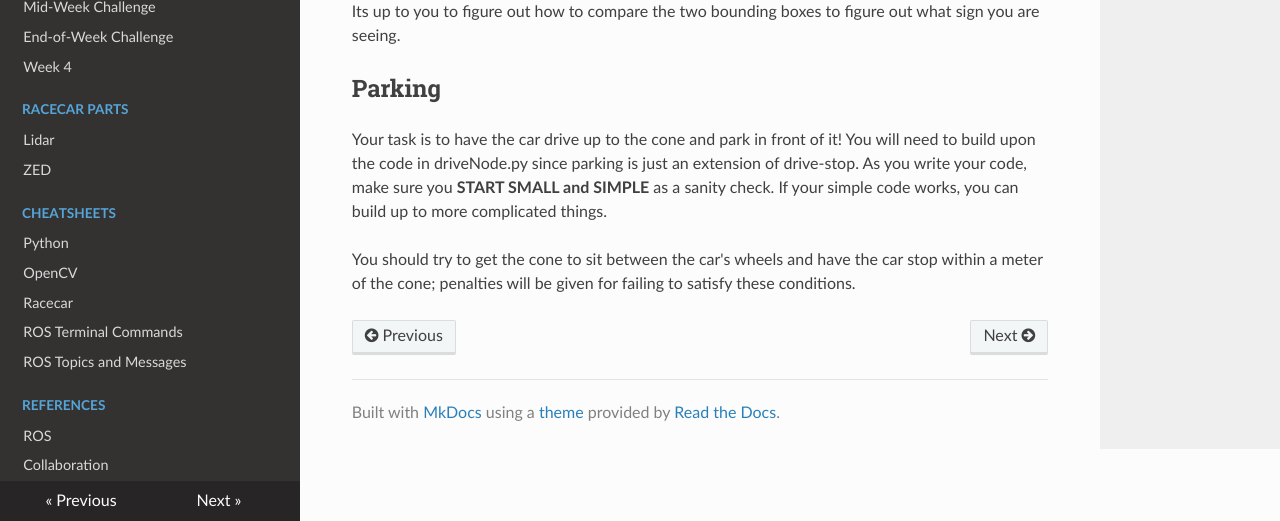
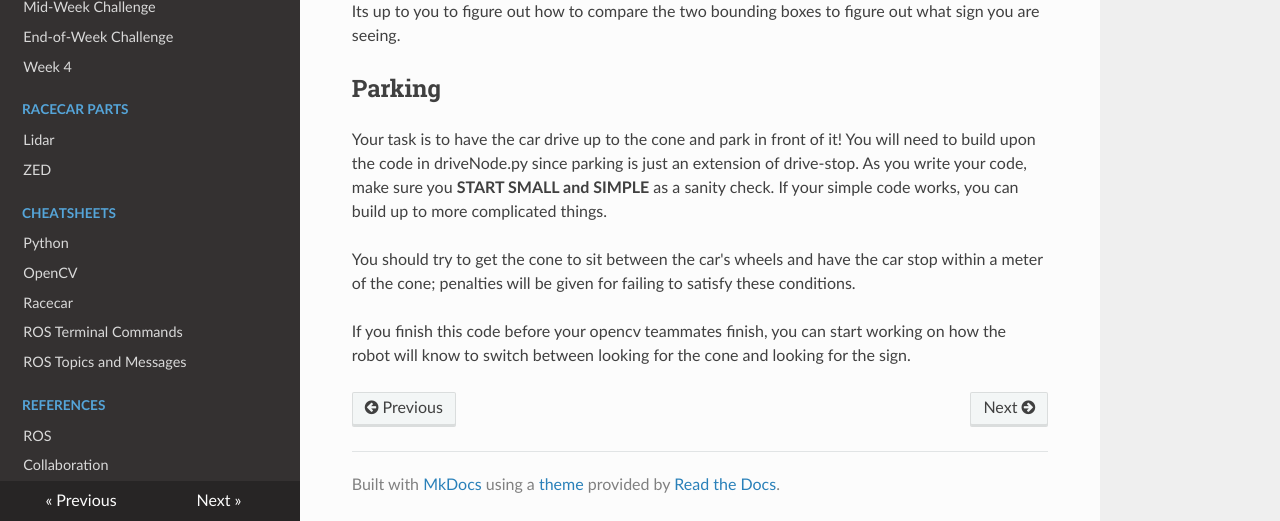
Before and after one commit to ChrisLindland/racecar-website, an MkDocs documentation site: the page built from docs/week2/03_midweek/lab.md, in a window 1280 px wide and 900 px high, scrolled down 1998 px, cut to the strip 379-900 px from the top of the window. Built offline with MkDocs 1.6.1, drawn with Linux system fonts in a browser that asks for light colours; nearby versions of some CDN libraries.

Commit message:
Update lab.md

```diff
--- a/docs/week2/03_midweek/lab.md
+++ b/docs/week2/03_midweek/lab.md
@@ -46,3 +46,5 @@
 Your task is to have the car drive up to the cone and park in front of it! You will need to build upon the code in driveNode.py since parking is just an extension of drive-stop. As you write your code, make sure you **START SMALL and SIMPLE** as a sanity check. If your simple code works, you can build up to more complicated things.
 
 You should try to get the cone to sit between the car's wheels and have the car stop within a meter of the cone; penalties will be given for failing to satisfy these conditions.
+
+If you finish this code before your opencv teammates finish, you can start working on how the robot will know to switch between looking for the cone and looking for the sign.
```
